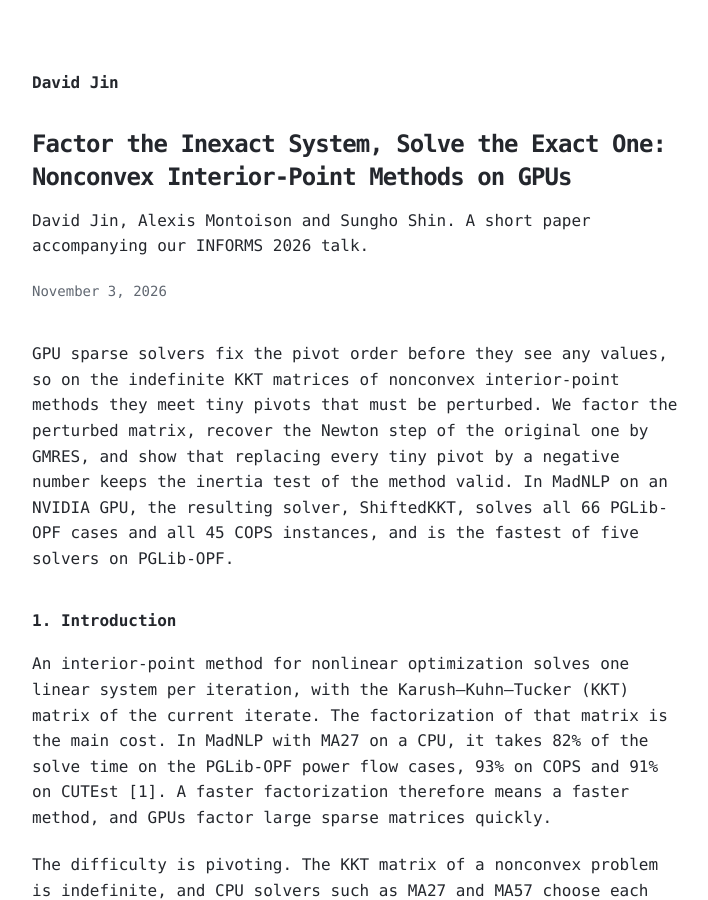
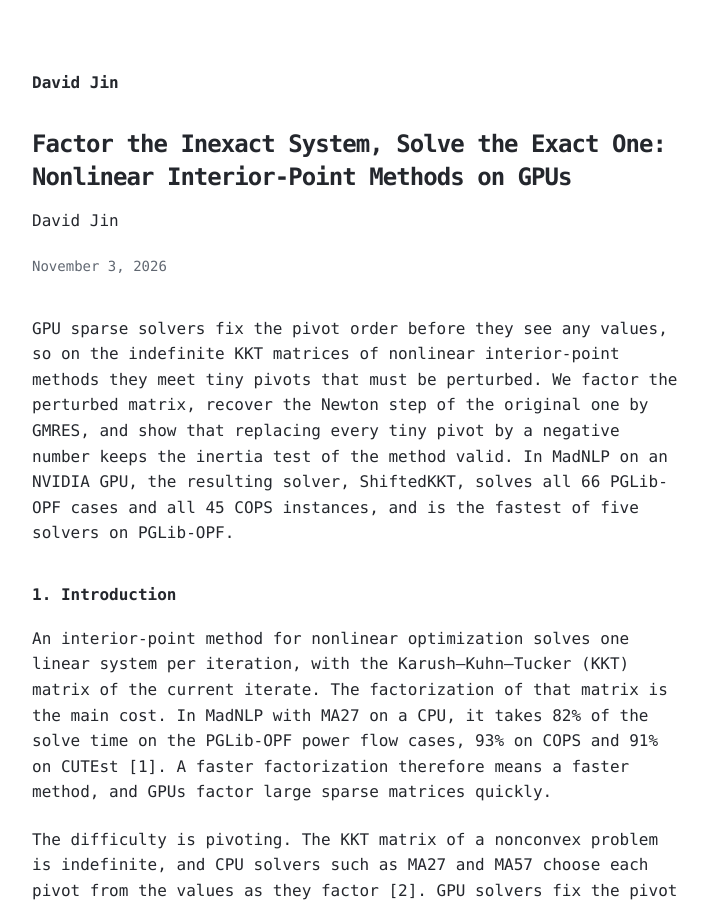
Before and after one commit to jindavid/jindavid.github.io, a Jekyll site: the page built from _posts/2026-11-03-shiftedkkt.md, in a window 1280 px wide and 900 px high. Shown: the whole window, without its empty margins (283-991 px from the left). Built offline with Jekyll 4.4.1, drawn with Linux system fonts in a browser that asks for light colours.

Commit message:
Retitle ShiftedKKT post for nonlinear IPMs and list sole author
Co-Authored-By: Claude Opus 5.5 <noreply@anthropic.com>

```diff
--- a/_posts/2026-11-03-shiftedkkt.md
+++ b/_posts/2026-11-03-shiftedkkt.md
@@ -1,11 +1,11 @@
 ---
 layout: post
-title: "Factor the Inexact System, Solve the Exact One: Nonconvex Interior-Point Methods on GPUs"
-subtitle: "David Jin, Alexis Montoison and Sungho Shin. A short paper accompanying our INFORMS 2026 talk."
+title: "Factor the Inexact System, Solve the Exact One: Nonlinear Interior-Point Methods on GPUs"
+subtitle: "David Jin"
 tags: [optimization, gpu, interior-point, linear-algebra]
 ---
 
-GPU sparse solvers fix the pivot order before they see any values, so on the indefinite KKT matrices of nonconvex interior-point methods they meet tiny pivots that must be perturbed. We factor the perturbed matrix, recover the Newton step of the original one by GMRES, and show that replacing every tiny pivot by a negative number keeps the inertia test of the method valid. In MadNLP on an NVIDIA GPU, the resulting solver, ShiftedKKT, solves all 66 PGLib-OPF cases and all 45 COPS instances, and is the fastest of five solvers on PGLib-OPF.
+GPU sparse solvers fix the pivot order before they see any values, so on the indefinite KKT matrices of nonlinear interior-point methods they meet tiny pivots that must be perturbed. We factor the perturbed matrix, recover the Newton step of the original one by GMRES, and show that replacing every tiny pivot by a negative number keeps the inertia test of the method valid. In MadNLP on an NVIDIA GPU, the resulting solver, ShiftedKKT, solves all 66 PGLib-OPF cases and all 45 COPS instances, and is the fastest of five solvers on PGLib-OPF.
 
 ## 1. Introduction
 
```
